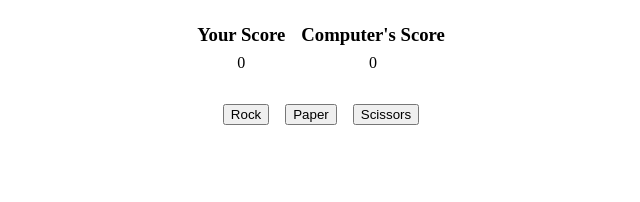
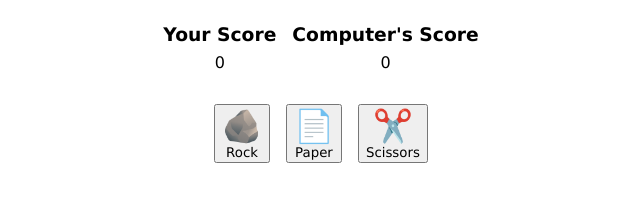
Before and after one commit to JustACowSP/rps-game, a plain HTML site: page index.html in a window 1280 px wide. Shown: the whole page, without its empty margins (319-959 px from the left). Drawn offline with Linux system fonts and the light colour scheme.

Commit message:
Improve UI

```diff
--- a/index.html
+++ b/index.html
@@ -20,9 +20,18 @@
         </div>
     </div>
     <div class="buttons">
-        <button id="rock">Rock</button>
-        <button id="paper">Paper</button>
-        <button id="scissors">Scissors</button>
+        <button id="rock">
+            <p class="icon">🪨</p>
+            Rock
+        </button>
+        <button id="paper">
+            <p class="icon">📄</p>
+            Paper
+        </button>
+        <button id="scissors">
+            <p class="icon">✂️</p>
+            Scissors
+        </button>
     </div>
     <div class="winner">
         <h3 id="winner"></h3>
--- a/script.js
+++ b/script.js
@@ -29,8 +29,6 @@ function game() {
     let nodeComputerScore = document.querySelector('#computerScore');
     let nodeWinner = document.querySelector('#winner');
 
-    console.log('Time to play Rock, Paper, Scissors!')
-
     // for (let i = 0; i < 5; i++) {
     //     console.log(`Round ${i + 1}:`)
 
@@ -47,18 +45,26 @@ function game() {
     // }
 
     function handleClick(clickEvent) {
-        const move = clickEvent.target.id;
+        clickEvent.stopImmediatePropagation();
+
+        let move;
+        for (const node of clickEvent.path) {
+            if (node.nodeName == 'BUTTON') {
+                move = node.id;
+                break;
+            }
+        }
         result = playRound(move, computerPlay());
 
         if (playerScore < 5 && computerScore < 5) {
             if (result === 1) {
                 playerScore += 1;
-                nodeWinner.textContent = 'Player wins this round.'
+                nodeWinner.textContent = 'Player wins this round.';
             } else if (result === -1) {
                 computerScore += 1;
-                nodeWinner.textContent = 'Computer wins this round.'
+                nodeWinner.textContent = 'Computer wins this round.';
             } else {
-                nodeWinner.textContent = 'Tied round.'
+                nodeWinner.textContent = 'Tied round.';
             }
 
             nodePlayerScore.textContent = playerScore;
@@ -66,12 +72,12 @@ function game() {
         }
         if (playerScore >= 5 || computerScore >= 5) {
             const winner = (playerScore > computerScore) ? 'Player' : 'Computer';
-            nodeWinner.textContent = `${winner} wins!`
+            nodeWinner.textContent = `${winner} wins!`;
         }
     }
 
-    const moves = document.querySelectorAll('#rock, #paper, #scissors')
-    moves.forEach((move) => move.addEventListener('click', handleClick))
+    const moves = document.querySelectorAll('#rock, #paper, #scissors, .icon');
+    moves.forEach((move) => move.addEventListener('click', handleClick));
 }
 
 game()
--- a/style.css
+++ b/style.css
@@ -1,3 +1,7 @@
+* {
+    font-family: 'Lucida Sans', 'Lucida Sans Regular', 'Lucida Grande', 'Lucida Sans Unicode', Geneva, Verdana, sans-serif;
+}
+
 .score {
     padding: 16px;
     display: flex;
@@ -26,3 +30,7 @@ p {
     justify-content: center;
     gap: 16px
 }
+
+.icon {
+    font-size: 24pt;
+}
```
